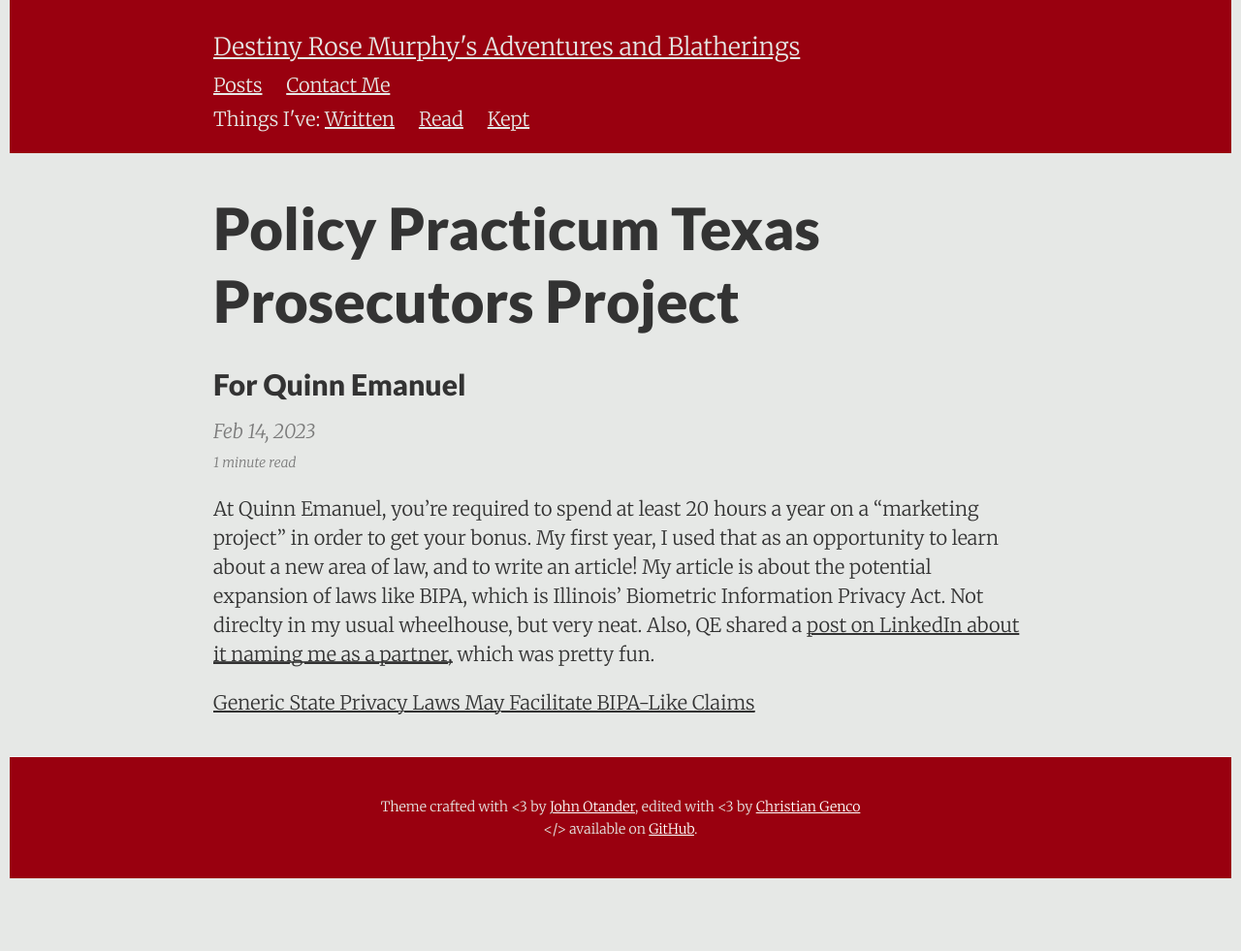
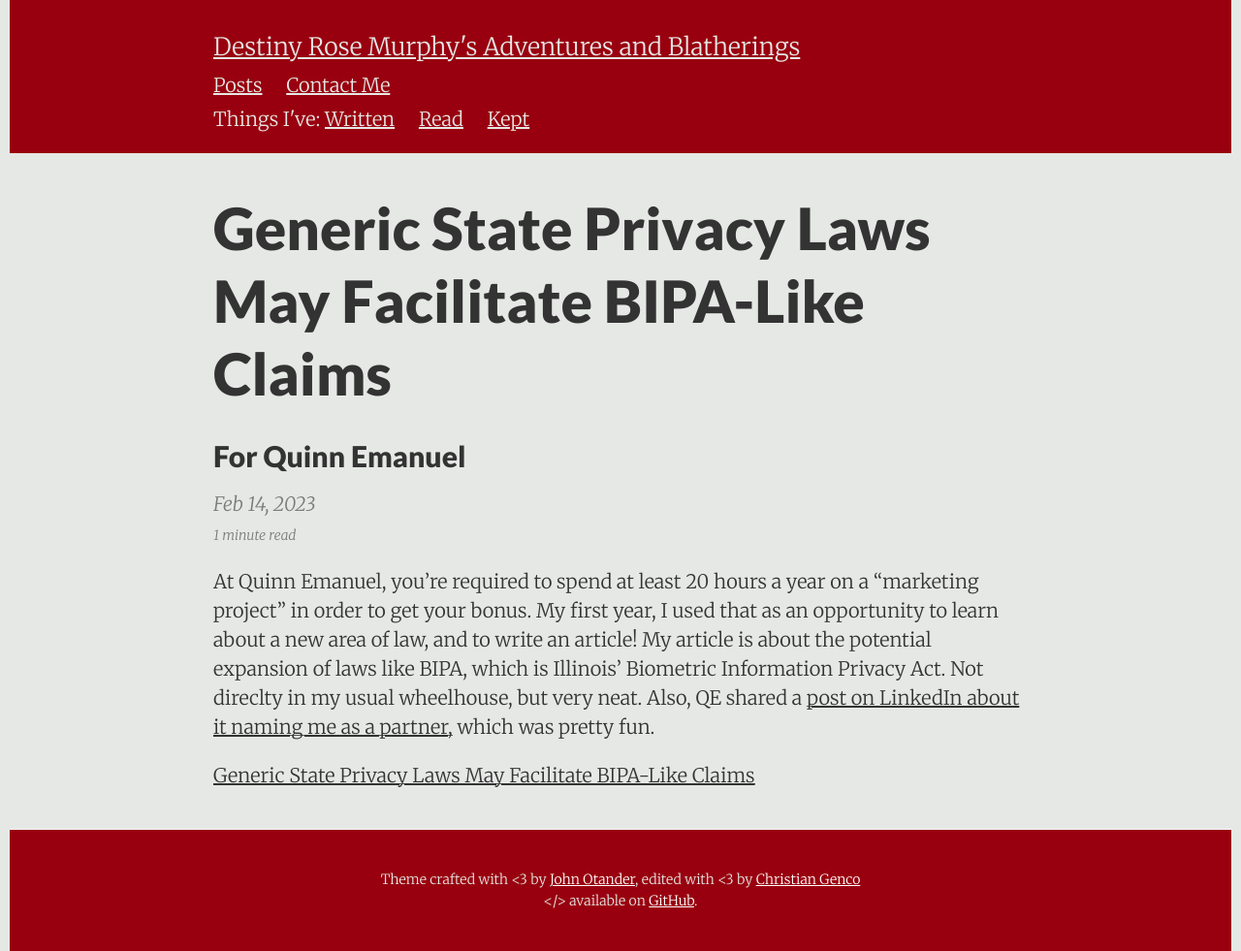
Before and after one commit to DestinyRoseMurphy/DestinyRoseMurphy.github.io, a Jekyll site: the page built from _details/2023-02-14-BIPA.md, in a window 1280 px wide. Shown: the whole page at 97% size. Built offline with Jekyll 4.4.1, drawn with Linux system fonts in a browser that asks for light colours; before the commit the page ends 906 px from its top, so only the background shows below that.

Commit message:
Update 2023-02-14-BIPA.md

```diff
--- a/_details/2023-02-14-BIPA.md
+++ b/_details/2023-02-14-BIPA.md
@@ -1,6 +1,6 @@
 ---
 layout:     post
-title:      "Policy Practicum Texas Prosecutors Project"
+title:      "Generic State Privacy Laws May Facilitate BIPA-Like Claims"
 date:       2023-2-14
 author:    "For Quinn Emanuel"
 ---
```
